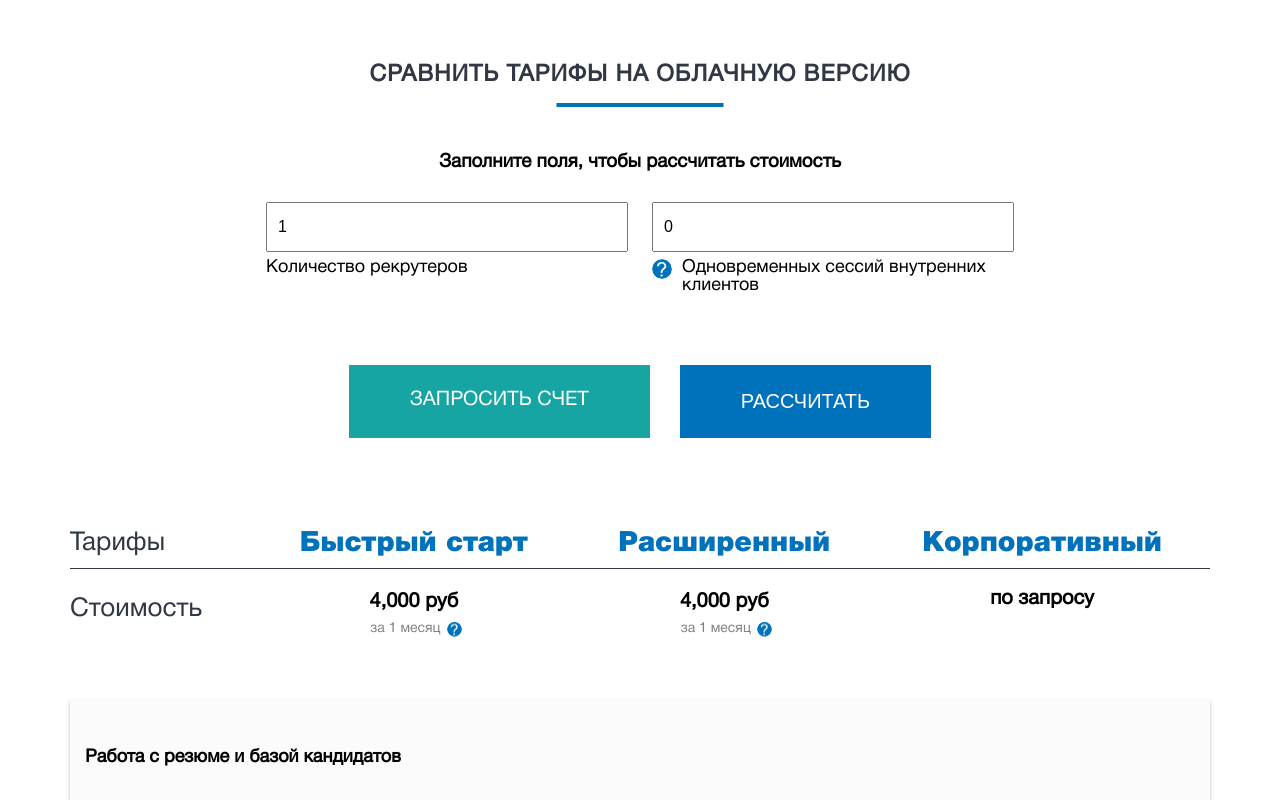
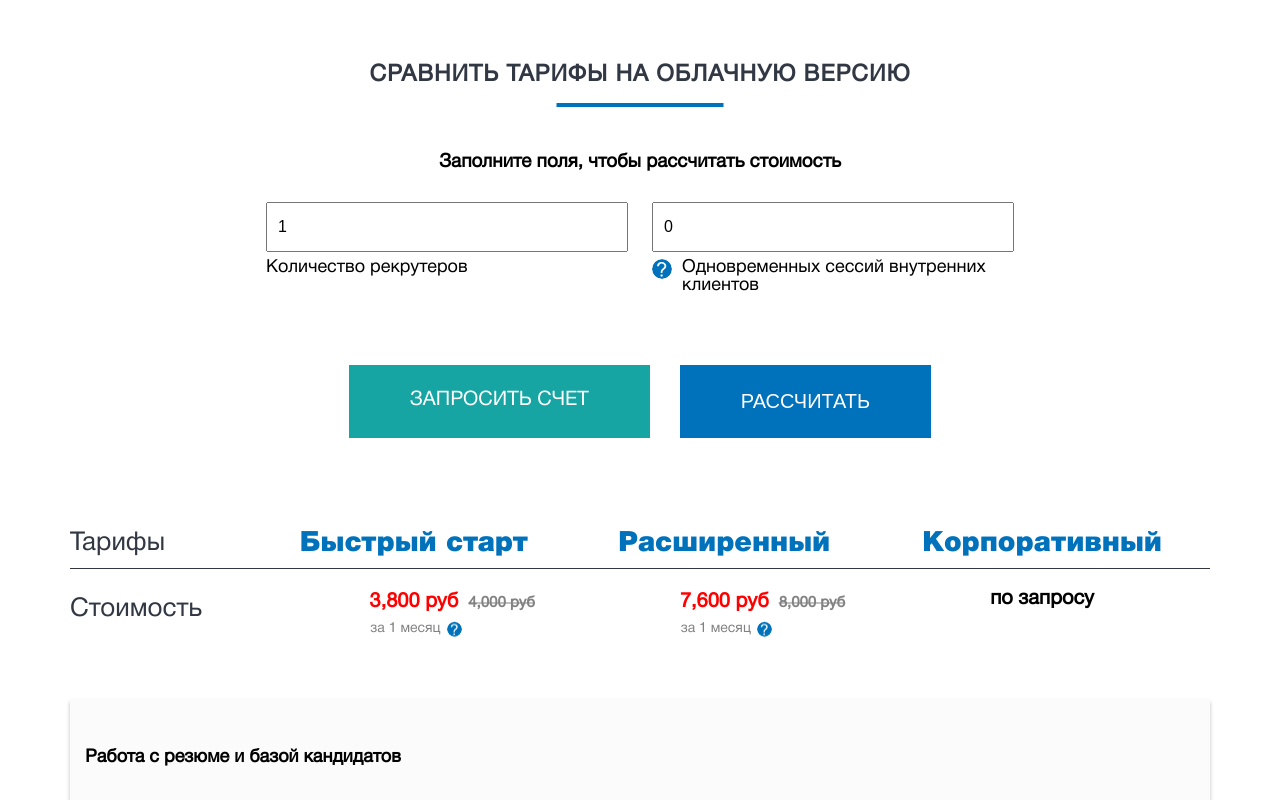
Before and after one commit to FlaserHost/only_selection_calculator, a plain HTML site: page index.html in a window 1280 px wide. Both pictures are taken after a click on the button "РАССЧИТАТЬ". Shown: the top 800 px of the page. Drawn offline with Linux system fonts and the light colour scheme.

Commit message:
semi-final

```diff
--- a/calculator.js
+++ b/calculator.js
@@ -97,7 +97,7 @@ document.getElementById('show-functionality-btn').addEventListener('click', btn
     btn.target.innerText = currentBtnText;
 });
 
-// логика рассчета
+// логика расчета
 const priceList = {
     one_recruiter: 4000,
     additional_recruiter: 1900,
@@ -105,19 +105,56 @@ const priceList = {
     allowance: 2000
 };
 
+const calculateForm = document.getElementById('new-calculator-form');
+const discountData = document.querySelectorAll('.discount-field');
+
 document.getElementById('calculate-btn').addEventListener('click', e => {
     e.preventDefault();
-    const calculateForm = document.getElementById('new-calculator-form');
+    const discountPercent = +discountData[0].value;
+    const discountTime = discountData[1].value;
+
     const calculateData = [...new FormData(calculateForm)]; // аналогично как Array.from(new FormData(calculateForm))
 
     const tmpSumm = calculateData[2][1] > 1
         ? (--calculateData[2][1]) * priceList.additional_recruiter + priceList.one_recruiter
         : calculateData[2][1] * priceList.one_recruiter;
 
-    const fastStart = tmpSumm + calculateData[3][1] * priceList.additional_connection;
+    const fastStart = tmpSumm + calculateData[3][1] * priceList.additional_connection; // СТАРТ без скидки
+    const extended = fastStart + priceList.allowance * (++calculateData[2][1]);
 
     const fastStartFormatted = fastStart.toLocaleString();
-    const extendedFormatted = (fastStart + priceList.allowance * (++calculateData[2][1])).toLocaleString();
+    const extendedFormatted = extended.toLocaleString(); // Расширенный без скидки
+
+    const ratesPrices = document.querySelectorAll('.prices .discount');
+    const discount = document.querySelectorAll('.price-after-discount');
+
+    if (discount.length) {
+        discount.forEach(item => item.remove());
+        ratesPrices.forEach(item => item.classList.remove('discount-old-price'));
+    }
+
+    if (discountPercent > 0) {
+        const prices = document.querySelectorAll('.prices');
+
+        const fullMonthResult = fastStart - (fastStart * discountPercent / 100); // полная стоимость СТАРТ со скидкой (если есть)
+        const fullMonthResultExtended = extended - (extended * discountPercent / 100); // полная стоимость РАСШИРЕННЫЙ со скидкой (если есть)
+
+        const fastStartDiscountFormatted = Math.round(fullMonthResult).toLocaleString();
+        const extendedDiscountFormatted = Math.round(fullMonthResultExtended).toLocaleString();
+
+        const resultsArray = [fastStartDiscountFormatted, extendedDiscountFormatted].map(item => `<div class="price-after-discount">
+                    <span class="discount-new-price">${item} руб</span>
+                    <div class="discount-deadline">Срок действия акции до ${discountTime}</div>
+             </div>`);
+
+        ratesPrices.forEach(item => item.classList.add('discount-old-price'));
+
+        let counter = 0;
+        prices.forEach(item => {
+            item.insertAdjacentHTML('afterbegin', resultsArray[counter]);
+            counter = counter !== resultsArray.length - 1 ? ++counter : 0;
+        });
+    }
 
     document.querySelectorAll('.fast-start').forEach(item => item.innerHTML = `${fastStartFormatted} руб`);
     document.querySelectorAll('.extended').forEach(item => item.innerHTML = `${extendedFormatted} руб`);
--- a/index.html
+++ b/index.html
@@ -78,7 +78,7 @@
                         </td>
                         <td>
                             <div class="prices">
-                                <span class="price discount fast-start">8 000 руб</span>
+                                <span class="price discount extended">8 000 руб</span>
                             </div>
                             <div class="block_with_question_mark">
                                 <div class="time-span">
```
